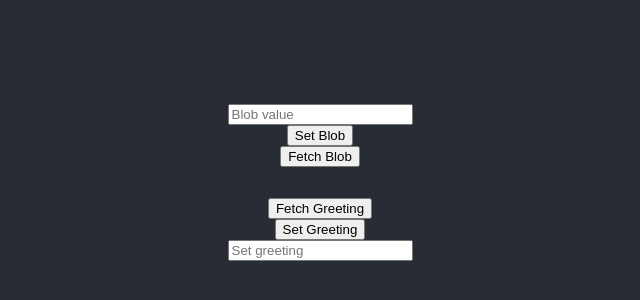
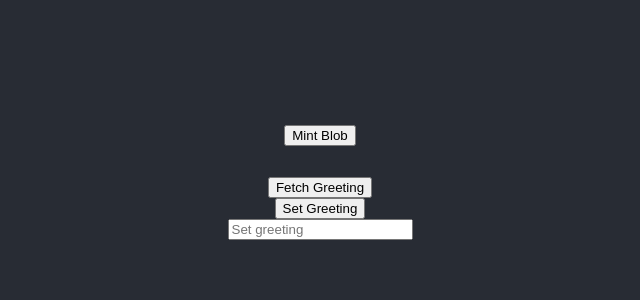
Before and after one commit to r3dDoX/web3-camp-project, a React (Create React App) app: page / in a window 1280 px wide. Shown: the part 218-518 px from the top of the page, without its empty margins (320-960 px from the left). Built offline with nearby package versions, Linux system fonts and the light colour scheme.

Commit message:
try minting tokens

```diff
--- a/package.json
+++ b/package.json
@@ -5,6 +5,7 @@
   "dependencies": {
     "@nomiclabs/hardhat-ethers": "2.0.2",
     "@nomiclabs/hardhat-waffle": "2.0.1",
+    "@openzeppelin/contracts": "4.3.1",
     "@testing-library/jest-dom": "^5.14.1",
     "@testing-library/react": "^11.2.7",
     "@testing-library/user-event": "^12.8.3",
--- a/src/App.js
+++ b/src/App.js
@@ -4,12 +4,11 @@ import {ethers} from 'ethers';
 import Greeter from './artifacts/contracts/Greeter.sol/Greeter.json';
 import Blob from './artifacts/contracts/Blob.sol/Blob.json';
 
-const greeterAddress = '0x5FbDB2315678afecb367f032d93F642f64180aa3';
-const blobAddress = '0x9fE46736679d2D9a65F0992F2272dE9f3c7fa6e0';
+const greeterAddress = '0x5FC8d32690cc91D4c39d9d3abcBD16989F875707';
+const blobAddress = '0x0165878A594ca255338adfa4d48449f69242Eb8F';
 
 function App() {
   const [greeting, setGreetingValue] = useState();
-  const [blob, setBlobValue] = useState();
 
   async function requestAccount() {
     await window.ethereum.request({method: 'eth_requestAccounts'});
@@ -42,27 +41,13 @@ function App() {
     }
   }
 
-  async function fetchBlob(index) {
-    if (typeof window.ethereum !== 'undefined') {
-      const provider = new ethers.providers.Web3Provider(window.ethereum);
-      const contract = new ethers.Contract(blobAddress, Blob.abi, provider);
-      try {
-        const data = await contract.getTokenAtIndex(index);
-        console.log('data: ', data);
-      } catch (err) {
-        console.log('Error: ', err);
-      }
-    }
-  }
-
-  async function setBlob() {
-    if (!blob) return;
+  async function mintBlob() {
     if (typeof window.ethereum !== 'undefined') {
       await requestAccount();
       const provider = new ethers.providers.Web3Provider(window.ethereum);
       const signer = provider.getSigner();
       const contract = new ethers.Contract(blobAddress, Blob.abi, signer);
-      const transaction = await contract.claim(blob);
+      const transaction = await contract.safeMint(await signer.getAddress());
       await transaction.wait();
     }
   }
@@ -70,9 +55,7 @@ function App() {
   return (
     <div className="App">
       <header className="App-header">
-        <input onChange={e => setBlobValue(Number(e.target.value))} placeholder="Blob value" />
-        <button onClick={setBlob}>Set Blob</button>
-        <button onClick={() => fetchBlob(1)}>Fetch Blob</button>
+        <button onClick={mintBlob}>Mint Blob</button>
         <br />
         <button onClick={fetchGreeting}>Fetch Greeting</button>
         <button onClick={setGreeting}>Set Greeting</button>
```
Also changed, not shown: 2 other files (tests, documents, lock files or other folders).
